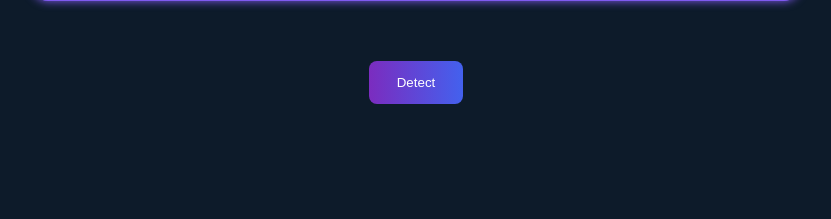
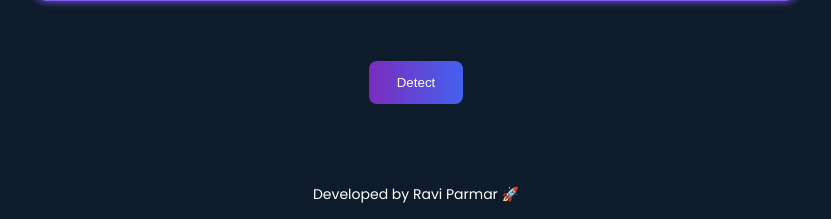
Before and after one commit to RaviParmar1710/AI-UI-UX-Issue-Detection, a Flask app: page / in a window 1280 px wide. Shown: the part 626-845 px from the top of the page, without its empty margins (224-1055 px from the left). Before the commit the page ends 730 px from the top, so only its background shows below. Run offline with Flask 3, Linux system fonts and the light colour scheme.

Commit message:
updated commit

```diff
--- a/static/css/style.css
+++ b/static/css/style.css
@@ -88,6 +88,13 @@
   box-shadow: 0 0 10px rgba(0,0,0,0.3);
 }
 
+.footer-credit {
+  text-align: center;
+  color: white;
+  margin-top: 50px;
+  font-size: 14px;
+}
+
 
 @media (max-width: 768px) {
   .upload-box {
--- a/templates/index.html
+++ b/templates/index.html
@@ -63,6 +63,6 @@
       }
     }
   </script>
-
+  <p class="footer-credit">Developed by Ravi Parmar 🚀</p>
 </body>
 </html>
--- a/templates/result.html
+++ b/templates/result.html
@@ -15,5 +15,6 @@
     <!-- <p>Confidence: {{ confidence }}%</p> -->
     <a href="/" style="color: #00e0ff; text-decoration: none;">Try Another</a>
   </div>
+  <p class="footer-credit">Developed by Ravi Parmar 🚀</p>
 </body>
 </html>
```
